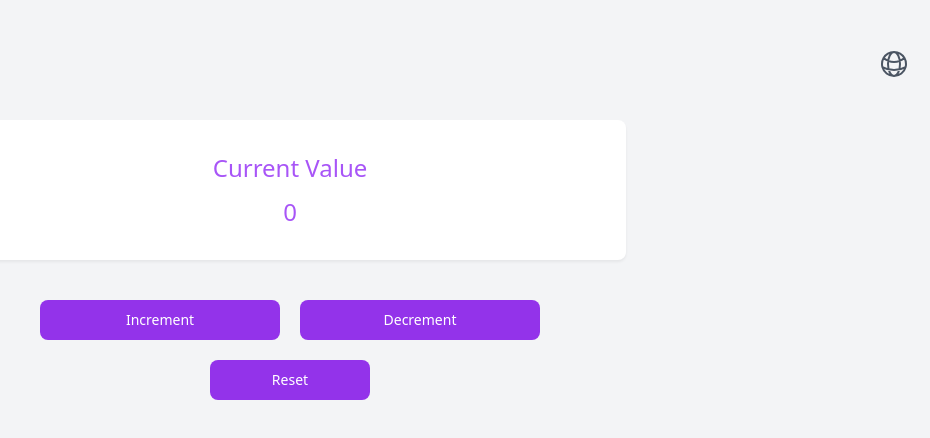
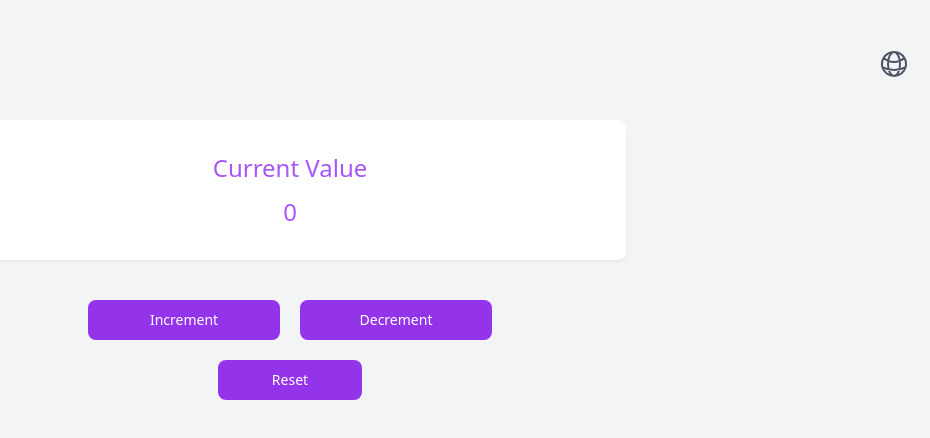
Before and after one commit to mustafadalga/diabolocom, a Vue app: page / in a window 1280 px wide. Shown: the top 438 px of the page, without its empty margins (350-1280 px from the left). Built offline with nearby package versions, Linux system fonts and the light colour scheme.

Commit message:
UI: Reduced max width of buttons

```diff
--- a/src/components/ControlPanel.vue
+++ b/src/components/ControlPanel.vue
@@ -7,7 +7,7 @@ const { t } = useI18n()
 
 <template>
   <button
-      class="w-full max-w-40 text-xs lg:text-sm text-white bg-purple-600 hover:bg-purple-700 font-medium rounded-lg px-5 py-2.5"
+      class="w-full max-w-36 text-xs lg:text-sm text-white bg-purple-600 hover:bg-purple-700 font-medium rounded-lg px-5 py-2.5"
       data-testid="btn-reset"
       @click="store.mutations.reset()">
     {{ t("reset") }}
--- a/src/components/Counter.vue
+++ b/src/components/Counter.vue
@@ -10,14 +10,14 @@ const { t } = useI18n()
   <div class="grid place-items-center gap-5">
     <div class="w-full flex justify-center items-center gap-5">
       <button
-          class="w-full max-w-60	text-xs lg:text-sm text-white bg-purple-600 hover:bg-purple-700 font-medium rounded-lg px-5 py-2.5"
+          class="w-full max-w-48	text-xs lg:text-sm text-white bg-purple-600 hover:bg-purple-700 font-medium rounded-lg px-5 py-2.5"
           @click="store.mutations.increment()"
           data-testid="btn-increment">
         {{ t("increment") }}
       </button>
 
       <button
-          class="w-full max-w-60 text-xs lg:text-sm text-white bg-purple-600 hover:bg-purple-700 font-medium rounded-lg px-5 py-2.5"
+          class="w-full max-w-48 text-xs lg:text-sm text-white bg-purple-600 hover:bg-purple-700 font-medium rounded-lg px-5 py-2.5"
           @click="store.mutations.decrement()"
           data-testid="btn-decrement">
         {{ t("decrement") }}
```
